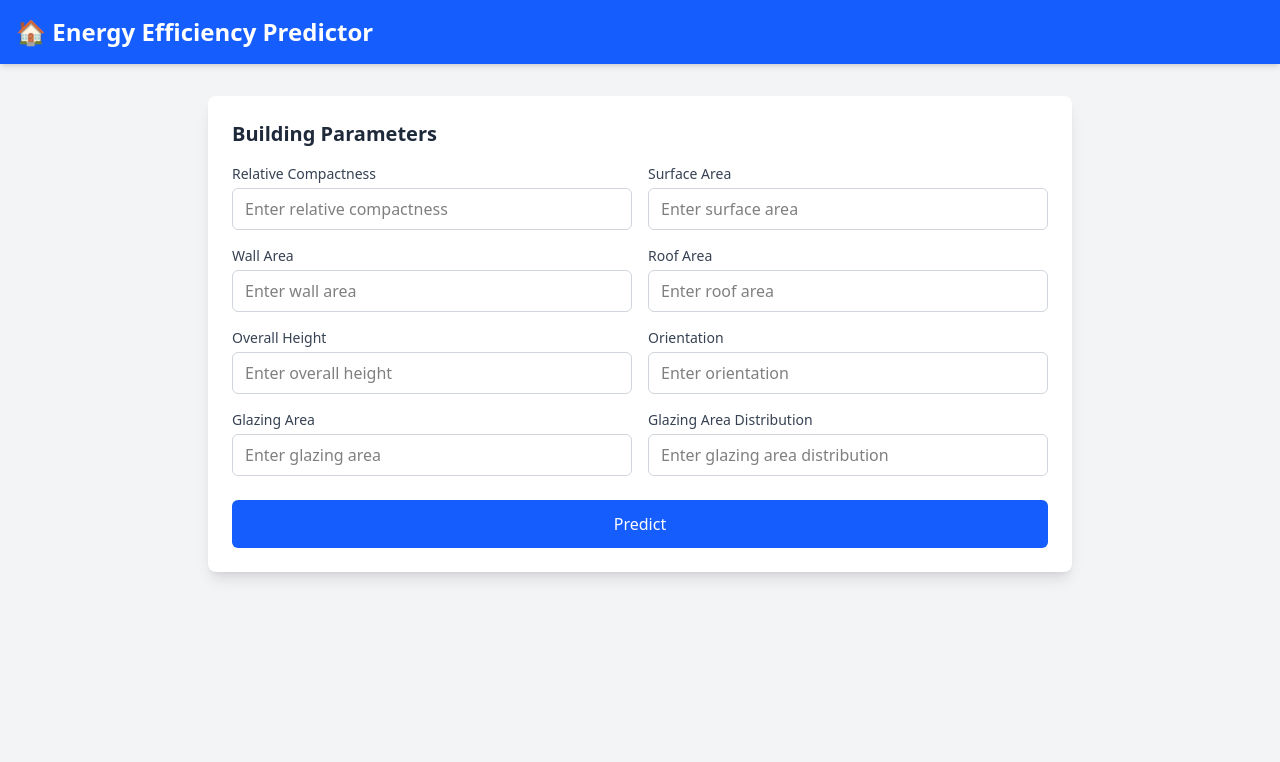
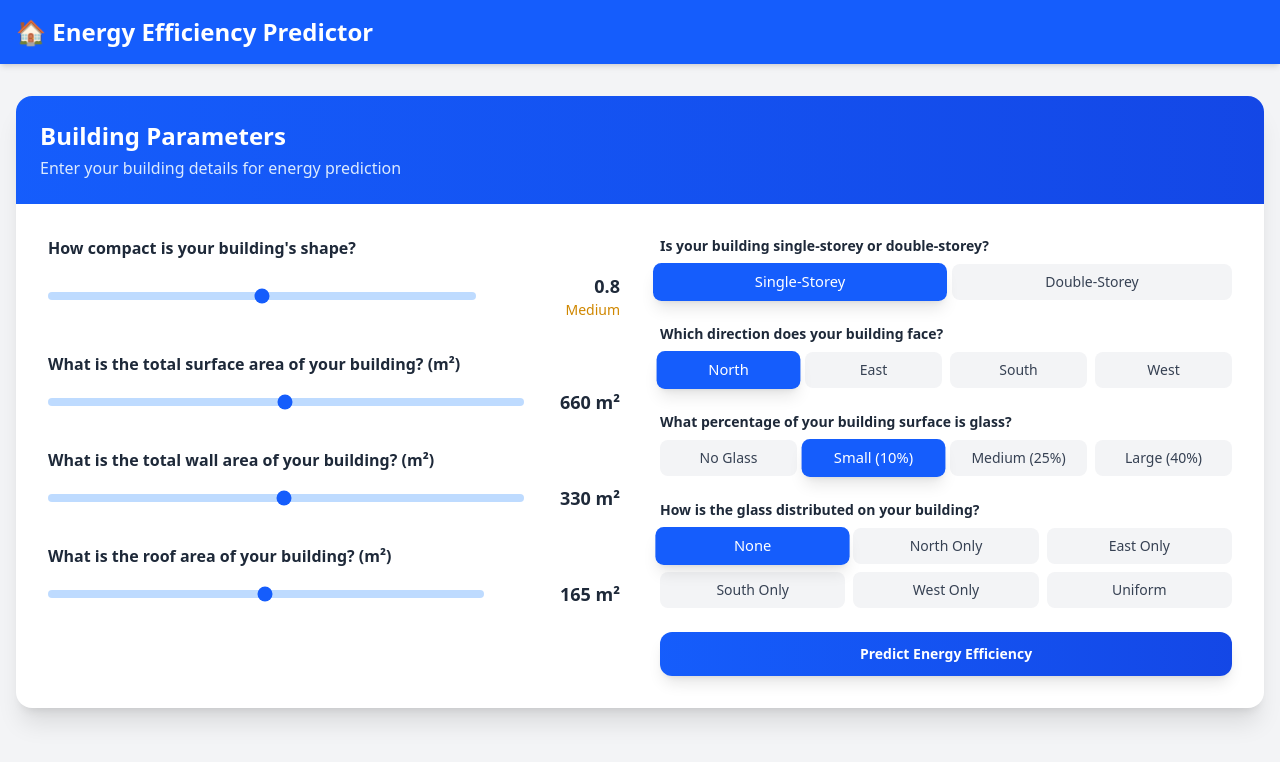
Before and after one commit to GovindSin-gh/Energy-Efficiency-Prediction-System, a React app in the folder FrontEnd/: page / in a window 1280 px wide. Shown: the top 762 px of the page. Built offline with nearby package versions, Linux system fonts and the light colour scheme; the HTML template or start-up script is replaced by a standard one.

Commit message:
final Design

```diff
--- a/FrontEnd/src/App.jsx
+++ b/FrontEnd/src/App.jsx
@@ -8,6 +8,11 @@ export default function App() {
   const [result, setResult] = useState(null);
   const [loading, setLoading] = useState(false);
   const [error, setError] = useState(null);
+
+  const onRefresh = () => {
+    setError(null);
+    setResult(null);
+  }
 
   const handlePrediction = async (data) => {
     setLoading(true);
@@ -24,18 +29,19 @@ export default function App() {
     }
   };
 
+
   return (
     <div className="min-h-screen bg-gray-100">
       <Navbar />
-      <div className="container mx-auto px-4 py-8 max-w-4xl">
-        <PredictionForm onSubmit={handlePrediction} loading={loading} />
+      <div className="container mx-auto px-4 py-8 ">
+       {!(error || result) && <PredictionForm onSubmit={handlePrediction} loading={loading} /> }
         {error && (
           <div className="mt-6 p-4 bg-red-100 border border-red-400 text-red-700 rounded-md">
             <p className="font-medium">Error:</p>
             <p>{error}</p>
           </div>
         )}
-        {result && <ResultCard result={result} />}
+        {result && <ResultCard result={result} refresh = {onRefresh} />}
       </div>
     </div>
   );
--- a/FrontEnd/src/Components/PredictionForm.jsx
+++ b/FrontEnd/src/Components/PredictionForm.jsx
@@ -2,104 +2,252 @@ import { useState } from 'react';
 
 export default function PredictionForm({ onSubmit, loading }) {
     const [formData, setFormData] = useState({
-        Relative_Compactness: '',
-        Surface_Area: '',
-        Wall_Area: '',
-        Roof_Area: '',
-        Overall_Height: '',
-        Orientation: '',
-        Glazing_Area: '',
-        Glazing_Area_Distribution: ''
+        relative_compactness: 0.80,
+        surface_area: 660,
+        wall_area: 330,
+        roof_area: 165,
+        overall_height: 3.5,
+        orientation: 2,
+        glazing_area: 0.1,
+        glazing_area_distribution: 0
     });
 
-    const [errors, setErrors] = useState({});
+    const getCompactnessLevel = (value) => {
+        if (value >= 0.62 && value <= 0.72) return 'Low';
+        if (value >= 0.73 && value <= 0.85) return 'Medium';
+        if (value >= 0.86 && value <= 0.98) return 'High';
+        return '';
+    };
 
-    const handleChange = (e) => {
+    const handleChange = (name, value) => {
         setFormData({
             ...formData,
-            [e.target.name]: e.target.value
+            [name]: parseFloat(value)
         });
-        setErrors({
-            ...errors,
-            [e.target.name]: ''
-        });
-    };
-
-    const validate = () => {
-        const newErrors = {};
-        Object.keys(formData).forEach(key => {
-            if (!formData[key]) {
-                newErrors[key] = 'Required';
-            } else if (isNaN(formData[key])) {
-                newErrors[key] = 'Must be numeric';
-            }
-        });
-        return newErrors;
     };
 
     const handleSubmit = (e) => {
         e.preventDefault();
-        const validationErrors = validate();
-        if (Object.keys(validationErrors).length > 0) {
-            setErrors(validationErrors);
-            return;
-        }
-
-        const payload = {};
-
-        Object.keys(formData).forEach(key => {
-            if (key === 'Orientation' || key === 'Glazing_Area_Distribution') {
-                payload[key.toLowerCase()] = parseInt(formData[key]);
-            } else {
-                payload[key.toLowerCase()] = parseFloat(formData[key]);
-            }
-        });
-        console.log(payload);
-        onSubmit(payload);
+        onSubmit(formData);
     };
 
-    const inputFields = [
-        { name: 'Relative_Compactness', label: 'Relative Compactness', min: 0.5, max: 1.0, step: 'any' }, // float
-        { name: 'Surface_Area', label: 'Surface Area', min: 400, max: 900, step: 'any' }, // float
-        { name: 'Wall_Area', label: 'Wall Area', min: 200, max: 500, step: 'any' }, // float
-        { name: 'Roof_Area', label: 'Roof Area', min: 100, max: 300, step: 'any' }, // float
-        { name: 'Overall_Height', label: 'Overall Height', min: 3, max: 10, step: 'any' },
-        { name: 'Orientation', label: 'Orientation', min: 1, max: 4, step: 'any' }, // int
-        { name: 'Glazing_Area', label: 'Glazing Area', min: 0, max: 0.4, step: 'any' }, // float
-        { name: 'Glazing_Area_Distribution', label: 'Glazing Area Distribution', min: 0, max: 5, step: 'any' } // int
-    ];
+    return (
+        <div className="bg-white rounded-2xl shadow-xl overflow-hidden">
+            <div className="bg-gradient-to-r from-blue-600 to-blue-700 p-6">
+                <h2 className="text-2xl font-bold text-white">Building Parameters</h2>
+                <p className="text-blue-100 mt-1">Enter your building details for energy prediction</p>
+            </div>
 
-    return (
-        <div className="bg-white p-6 rounded-lg shadow-lg">
-            <h2 className="text-xl font-semibold mb-4 text-gray-800">Building Parameters</h2>
-            <form onSubmit={handleSubmit}>
-                <div className="grid grid-cols-1 md:grid-cols-2 gap-4">
-                    {inputFields.map(field => (
-                        <div key={field.name}>
-                            <label className="block text-sm font-medium text-gray-700 mb-1">
-                                {field.label}
+            <form onSubmit={handleSubmit} className="p-8 grid grid-cols-2 gap-10">
+                <div className="space-y-8">
+                    <div className="space-y-3">
+                        <label className="block text-base font-semibold text-gray-800">
+                            How compact is your building's shape?
                         </label>
+                        <div className="flex items-center gap-4">
                             <input
-                                type="number"
-                                name={field.name}
-                                value={formData[field.name]}
-                                min={field.min}
-                                max={field.max}
-                                step={field.step}
-                                onChange={handleChange}
-                                className={`w-full px-3 py-2 border ${errors[field.name] ? 'border-red-500' : 'border-gray-300'} rounded-md focus:outline-none focus:ring-2 focus:ring-blue-500`}
-                                placeholder={`Enter ${field.label.toLowerCase()}`}
+                                type="range"
+                                min="0.62"
+                                max="0.98"
+                                step="0.01"
+                                value={formData.relative_compactness}
+                                onChange={(e) => handleChange('relative_compactness', e.target.value)}
+                                className="flex-1 h-2 bg-blue-200 rounded-lg appearance-none cursor-pointer accent-blue-600"
                             />
-                            {errors[field.name] && (
-                                <p className="text-red-500 text-xs mt-1">{errors[field.name]}</p>
-                            )}
+                            <div className="w-32 text-right">
+                                <span className="text-lg font-bold text-gray-800">{formData.relative_compactness}</span>
+                                <span className={`block text-sm font-medium ${
+                                    getCompactnessLevel(formData.relative_compactness) === 'Low' ? 'text-green-600' :
+                                    getCompactnessLevel(formData.relative_compactness) === 'Medium' ? 'text-yellow-600' :
+                                    'text-red-600'
+                                }`}>
+                                    {getCompactnessLevel(formData.relative_compactness)}
+                                </span>
                             </div>
+                        </div>
+                    </div>
+
+                    <div className="space-y-3">
+                        <label className="block text-base font-semibold text-gray-800">
+                            What is the total surface area of your building? (m²)
+                        </label>
+                        <div className="flex items-center gap-4">
+                            <input
+                                type="range"
+                                min="513"
+                                max="808.5"
+                                step="0.5"
+                                value={formData.surface_area}
+                                onChange={(e) => handleChange('surface_area', e.target.value)}
+                                className="flex-1 h-2 bg-blue-200 rounded-lg appearance-none cursor-pointer accent-blue-600"
+                            />
+                            <span className="text-lg font-bold text-gray-800 w-20 text-right">
+                                {formData.surface_area} m²
+                            </span>
+                        </div>
+                    </div>
+
+                    <div className="space-y-3">
+                        <label className="block text-base font-semibold text-gray-800">
+                            What is the total wall area of your building? (m²)
+                        </label>
+                        <div className="flex items-center gap-4">
+                            <input
+                                type="range"
+                                min="245"
+                                max="416.5"
+                                step="0.5"
+                                value={formData.wall_area}
+                                onChange={(e) => handleChange('wall_area', e.target.value)}
+                                className="flex-1 h-2 bg-blue-200 rounded-lg appearance-none cursor-pointer accent-blue-600"
+                            />
+                            <span className="text-lg font-bold text-gray-800 w-20 text-right">
+                                {formData.wall_area} m²
+                            </span>
+                        </div>
+                    </div>
+
+                    <div className="space-y-3">
+                        <label className="block text-base font-semibold text-gray-800">
+                            What is the roof area of your building? (m²)
+                        </label>
+                        <div className="flex items-center gap-4">
+                            <input
+                                type="range"
+                                min="110.25"
+                                max="220.25"
+                                step="0.25"
+                                value={formData.roof_area}
+                                onChange={(e) => handleChange('roof_area', e.target.value)}
+                                className="flex-1 h-2 bg-blue-200 rounded-lg appearance-none cursor-pointer accent-blue-600"
+                            />
+                            <span className="text-lg font-bold text-gray-800 w-30 text-right">
+                                {formData.roof_area} m²
+                            </span>
+                        </div>
+                    </div>
+                </div>
+
+          {/* Right column */}
+
+               <div className="space-y-6">
+  <div className="space-y-2">
+    <label className="block text-sm font-semibold text-gray-800 mb-2">
+      Is your building single-storey or double-storey?
+    </label>
+    <div className="grid grid-cols-2 gap-3">
+      <button
+        type="button"
+        onClick={() => handleChange('overall_height', 3.5)}
+        className={`py-2 px-4 rounded-lg font-medium text-sm transition-all ${
+          formData.overall_height === 3.5
+            ? 'bg-blue-600 text-white shadow-lg scale-105'
+            : 'bg-gray-100 text-gray-700 hover:bg-gray-200'
+        }`}
+      >
+        Single-Storey
+      </button>
+      <button
+        type="button"
+        onClick={() => handleChange('overall_height', 7)}
+        className={`py-2 px-4 rounded-lg font-medium text-sm transition-all ${
+          formData.overall_height === 7
+            ? 'bg-blue-600 text-white shadow-lg scale-105'
+            : 'bg-gray-100 text-gray-700 hover:bg-gray-200'
+        }`}
+      >
+        Double-Storey
+      </button>
+    </div>
+  </div>
+
+  <div className="space-y-2">
+    <label className="block text-sm font-semibold text-gray-800 mb-2">
+      Which direction does your building face?
+    </label>
+    <div className="grid grid-cols-2 md:grid-cols-4 gap-2">
+      {[
+        { label: 'North', value: 2 },
+        { label: 'East', value: 3 },
+        { label: 'South', value: 4 },
+        { label: 'West', value: 5 },
+      ].map((option) => (
+        <button
+          key={option.value}
+          type="button"
+          onClick={() => handleChange('orientation', option.value)}
+          className={`py-2 px-3 rounded-lg font-medium text-sm transition-all ${
+            formData.orientation === option.value
+              ? 'bg-blue-600 text-white shadow-lg scale-105'
+              : 'bg-gray-100 text-gray-700 hover:bg-gray-200'
+          }`}
+        >
+          {option.label}
+        </button>
       ))}
     </div>
+  </div>
+
+  <div className="space-y-2">
+    <label className="block text-sm font-semibold text-gray-800 mb-2">
+      What percentage of your building surface is glass?
+    </label>
+    <div className="grid grid-cols-2 md:grid-cols-4 gap-2">
+      {[
+        { label: 'No Glass', value: 0 },
+        { label: 'Small (10%)', value: 0.1 },
+        { label: 'Medium (25%)', value: 0.25 },
+        { label: 'Large (40%)', value: 0.4 },
+      ].map((option) => (
+        <button
+          key={option.value}
+          type="button"
+          onClick={() => handleChange('glazing_area', option.value)}
+          className={`py-2 px-3 rounded-lg font-medium text-sm transition-all ${
+            formData.glazing_area === option.value
+              ? 'bg-blue-600 text-white shadow-lg scale-105'
+              : 'bg-gray-100 text-gray-700 hover:bg-gray-200'
+          }`}
+        >
+          {option.label}
+        </button>
+      ))}
+    </div>
+  </div>
+
+  <div className="space-y-2">
+    <label className="block text-sm font-semibold text-gray-800 mb-2">
+      How is the glass distributed on your building?
+    </label>
+    <div className="grid grid-cols-2 md:grid-cols-3 gap-2">
+      {[
+        { label: 'None', value: 0 },
+        { label: 'North Only', value: 1 },
+        { label: 'East Only', value: 2 },
+        { label: 'South Only', value: 3 },
+        { label: 'West Only', value: 4 },
+        { label: 'Uniform', value: 5 },
+      ].map((option) => (
+        <button
+          key={option.value}
+          type="button"
+          onClick={() => handleChange('glazing_area_distribution', option.value)}
+          className={`py-2 px-3 rounded-lg font-medium text-sm transition-all ${
+            formData.glazing_area_distribution === option.value
+              ? 'bg-blue-600 text-white shadow-lg scale-105'
+              : 'bg-gray-100 text-gray-700 hover:bg-gray-200'
+          }`}
+        >
+          {option.label}
+        </button>
+      ))}
+    </div>
+  </div>
+
   <button
     type="submit"
     disabled={loading}
-                    className="mt-6 w-full bg-blue-600 text-white py-3 rounded-md hover:bg-blue-700 transition disabled:bg-gray-400 disabled:cursor-not-allowed font-medium"
+    className="w-full bg-gradient-to-r from-blue-600 to-blue-700 text-white py-3 rounded-xl text-sm hover:from-blue-700 hover:to-blue-800 transition-all disabled:from-gray-400 disabled:to-gray-500 disabled:cursor-not-allowed font-semibold shadow-lg hover:shadow-xl"
   >
     {loading ? (
       <div className="flex items-center justify-center">
@@ -107,9 +255,11 @@ export default function PredictionForm({ onSubmit, loading }) {
         Processing...
       </div>
     ) : (
-                        'Predict'
+      'Predict Energy Efficiency'
     )}
   </button>
+</div>
+
             </form>
         </div>
     );
```
Also changed, not shown: FrontEnd/src/Components/ResultCard.jsx (+8 -1 lines). Lines whose indentation alone changed are shown as unchanged.
